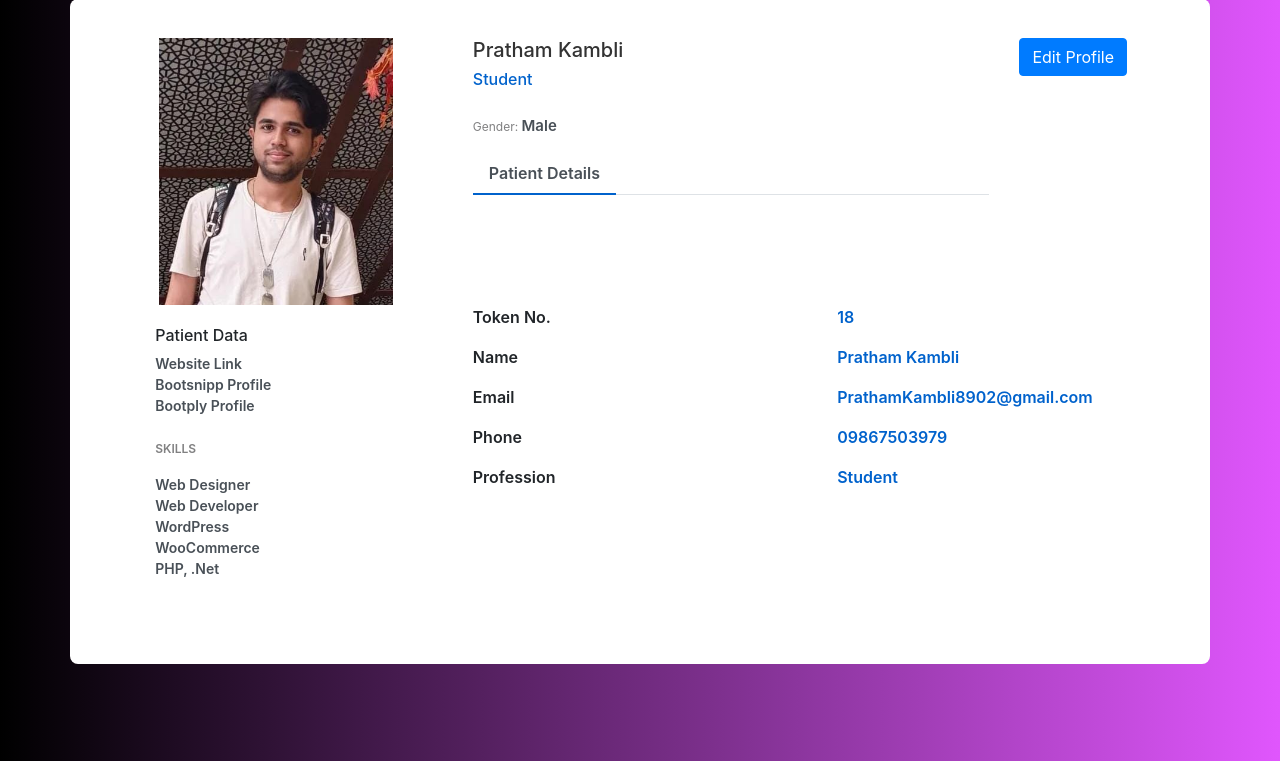
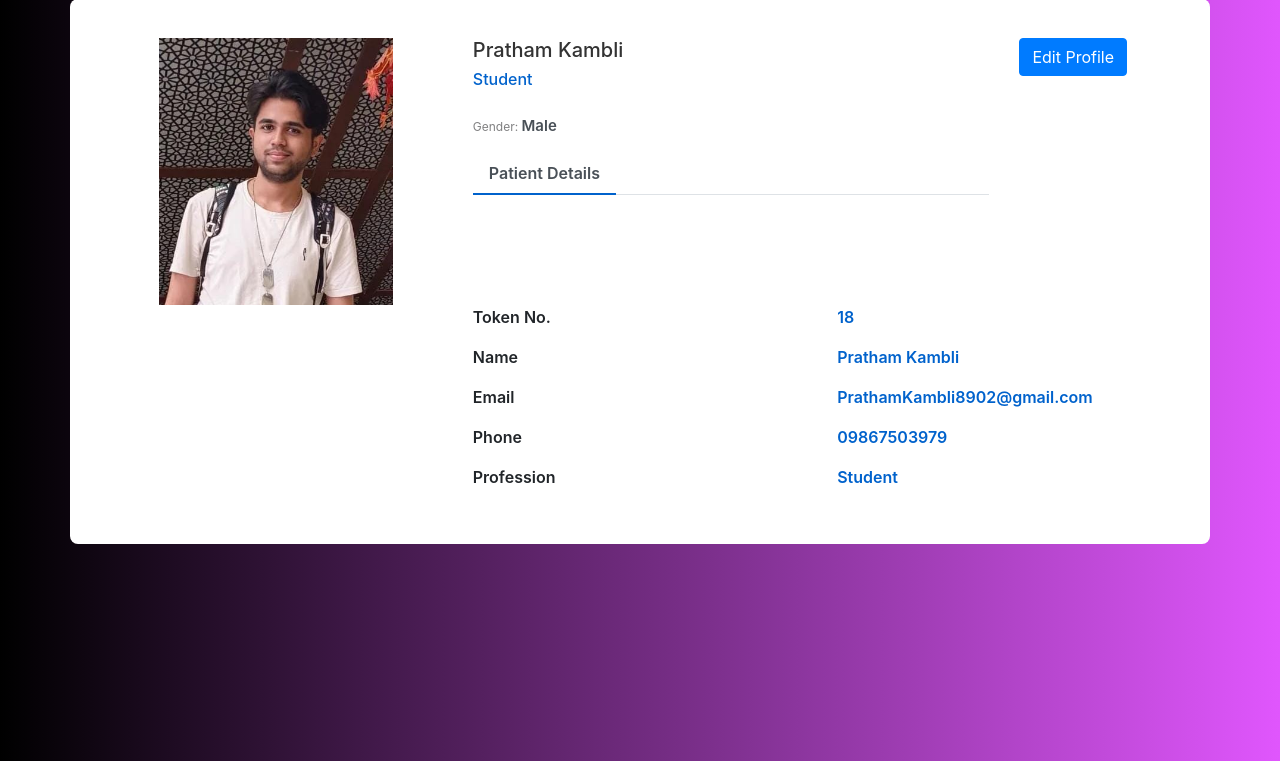
Before and after one commit to Pratham8902/GDA_Hackathon_2k23, a Django app: page /details/ in a window 1280 px wide. Shown: the part 39-800 px from the top of the page. Run offline with Django 3.2, Linux system fonts and the light colour scheme; data comes from the database, SQL or seed files in the repository; both versions use the stored data as it was after the commit; some libraries are stand-ins or nearby versions.

Commit message:
Commit 5

```diff
--- a/core/templates/core/details.html
+++ b/core/templates/core/details.html
@@ -75,7 +75,7 @@
             <div class="col-md-4">
                 <div class="profile-work">
                     <br>
-                    <h6>Patient Data</h6>
+                    {% comment %} <h6>Patient Data</h6>
                     <a href="">Website Link</a><br />
                     <a href="">Bootsnipp Profile</a><br />
                     <a href="">Bootply Profile</a>
@@ -84,7 +84,7 @@
                     <a href="">Web Developer</a><br />
                     <a href="">WordPress</a><br />
                     <a href="">WooCommerce</a><br />
-                    <a href="">PHP, .Net</a><br />
+                    <a href="">PHP, .Net</a><br /> {% endcomment %}
                 </div>
             </div>
             <div class="col-md-8">
--- a/core/templates/core/index.html
+++ b/core/templates/core/index.html
@@ -7,7 +7,7 @@
     <div class="row">
         <div class="col-md-3">
             <img src="{% static 'img/fcicon.png'%}" alt="" width="50%">
-            <h6 class="text-muted p-1"> FR-CV2-Django</h6>
+            <h6 class="text-muted p-1"> GP Healthcare</h6>
 
         </div>
         <div class="col-md-6">
@@ -33,7 +33,7 @@
         </li>
         <li class="nav-item" role="presentation">
             <a class="nav-link" id="history-tab" data-toggle="tab" href="#history" role="tab" aria-controls="contact"
-                aria-selected="false">Attendance</a>
+                aria-selected="false">Appointments</a>
         </li>
     </ul>
 
@@ -97,6 +97,7 @@
                         <th scope="col"> </th>
                         <th scope="col">Profile ID</th>
                         <th scope="col">Date</th>
+                        <th scope="col">Token number</th>
                     </tr>
                 </thead>
                 <tbody>
@@ -105,6 +106,7 @@
                         <th scope="row">-</th>
                         <td>{{face.last_face}}</td>
                         <td>{{face.date}}</td>
+                        <td>{{face.id}}</td>
 
                     </tr>
                     {% endfor%}
```
Also changed, not shown: db.sqlite3, media/Pratham_ML_Check.jpg (added).
